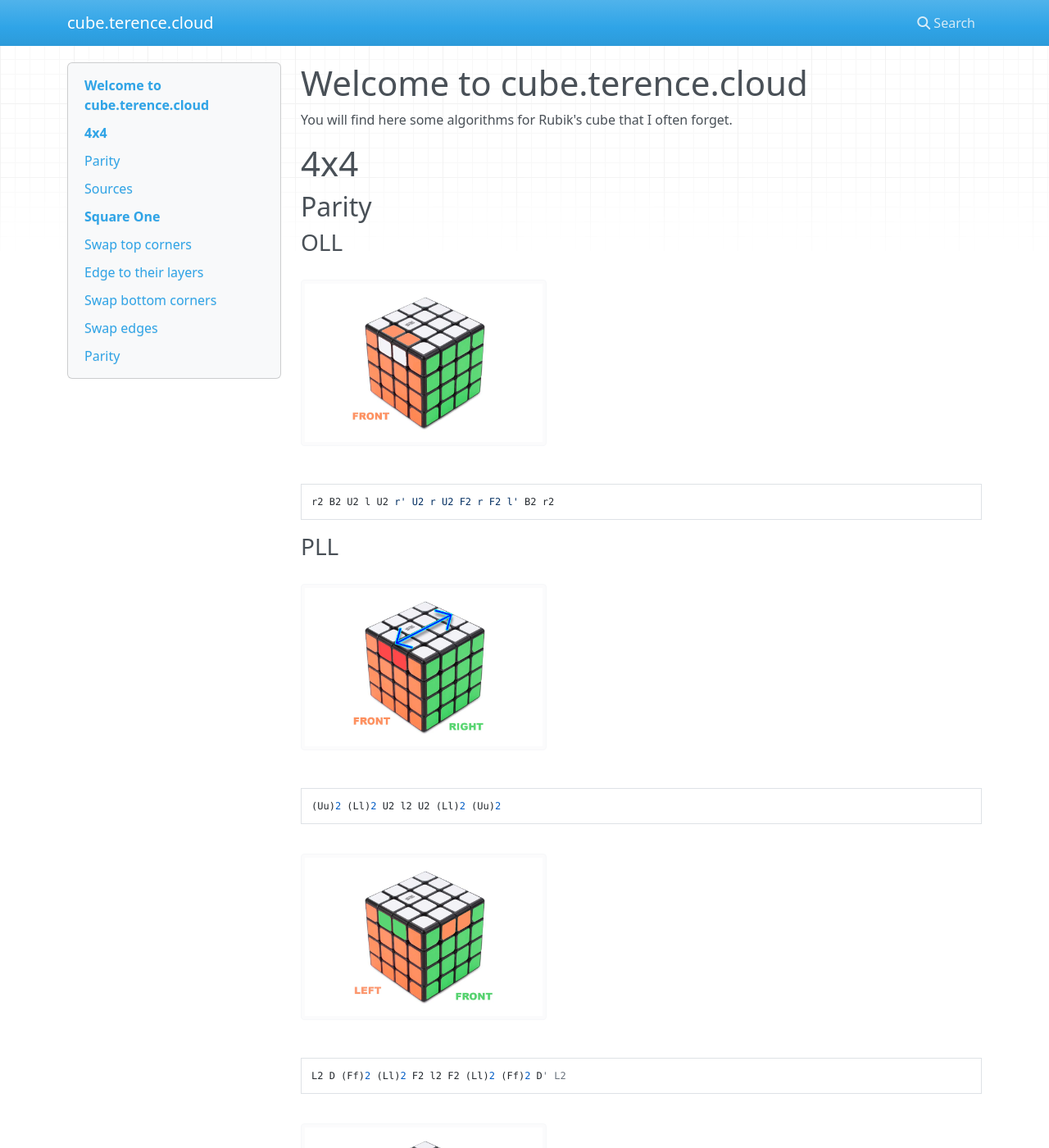
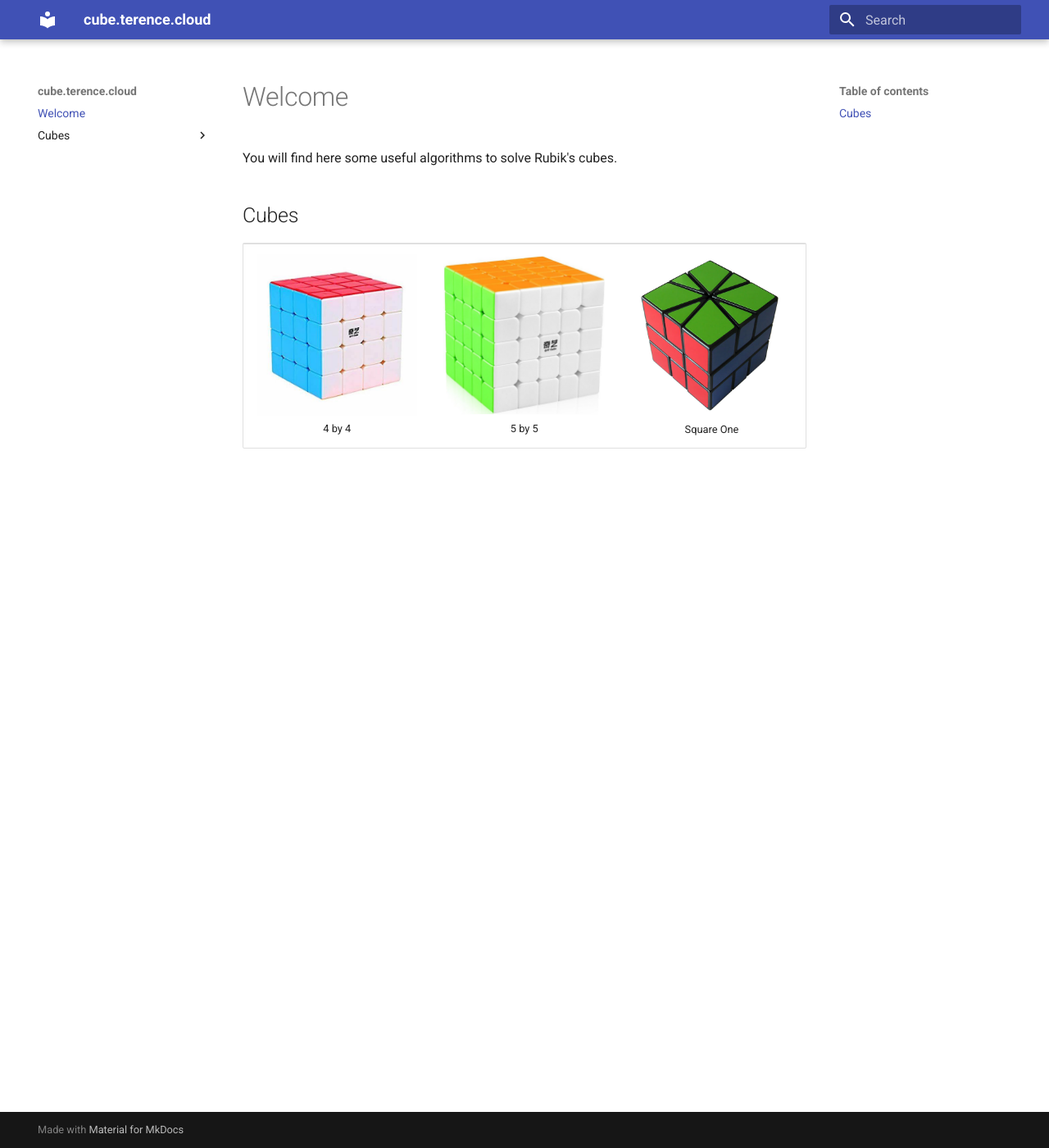
Before and after one commit to cterence/cube.terence.cloud, an MkDocs documentation site: the page built from docs/index.md, in a window 1280 px wide and 1400 px high. Shown: the whole window at 82% size. Built offline with MkDocs 1.6.1 and Material for MkDocs 9.7.7, drawn with Linux system fonts in a browser that asks for light colours; nearby versions of some CDN libraries; some of the changed text lies outside the part shown.

Commit message:
better customization + wrap code + add 5x5

```diff
--- a/docs/index.md
+++ b/docs/index.md
@@ -1,68 +1,28 @@
-# Welcome to cube.terence.cloud
+# Welcome
 
-You will find here some algorithms for Rubik's cube that I often forget.
+You will find here some useful algorithms to solve Rubik's cubes.
 
-# 4x4
+## Cubes
 
-## Parity
-
-### OLL
-
-<img src="images/4x4-oll.webp" width="300"/>
-
-    r2 B2 U2 l U2 r' U2 r U2 F2 r F2 l' B2 r2
-
-### PLL
-
-<img src="images/4x4-pll-1.webp" width="300"/>
-
-    (Uu)2 (Ll)2 U2 l2 U2 (Ll)2 (Uu)2
-
-<img src="images/4x4-pll-2.webp" width="300"/>
-
-    L2 D (Ff)2 (Ll)2 F2 l2 F2 (Ll)2 (Ff)2 D' L2
-
-<img src="images/4x4-pll-3.webp" width="300"/>
-
-    (Uu)2 (Ll)2 U2 l2 U2 (Ll)2 (Uu)2 F' U' F U F R' F2 U F U F' U' F R
-
-<img src="images/4x4-pll-4.webp" width="300"/>
-
-    (Uu)2 (Ll)2 U2 l2 U2 (Ll)2 (Uu)2 R U' L U2 R' U R L' U' L U2 R' U L' U
-
-
-## Sources
-
-* [kewbz.fr](https://www.kewbz.fr/blogs/solutions/4x4-parity-algorithms-oll-pll-algs-how-to-solve-a-4x4-rubiks-cube)
-
-# Square One
-
-## Swap top corners
-
-<img src="images/sq1-1.jpg" width="200"/>
-
-    (1, 0) / (0, -3) / (0, 3) / (0, -3) / (0, -3) / (0, 6) / (-1, 0)
-
-## Edge to their layers
-
-<img src="images/sq1-2.jpg" width="200"/>
-
-    (1, 0) / (0, -3) / (0, -3) / (-1, -1) / (1, 4) / (0, 3) / (-1, 0)
-
-## Swap bottom corners
-
-<img src="images/sq1-3.jpg" width="200"/>
-
-    / (3, -3) / (0, 3) / (-3, 0) / (3, 0) / (-3, 0) /
-
-## Swap edges
-
-<img src="images/sq1-4.jpg" width="200"/>
-
-    (0, 2) / (0, -3) / (1, 1) / (-1, 2) / (0, -2)
-
-## Parity
-
-<img src="images/sq1-5.jpg" width="200"/>
-
-    / (3,3) / (1,0) / (-2,-2) / (2,0) / (2,2) / (-1,0) / (-3,-3) / (-2,0) / (3,3) / (3,0) / (-1,-1) / (-3,0) / (1,1) / (-4,-3)
+<table>
+    <tr>
+        <td>
+        <center>
+        <a href="/cubes/4x4"><img src="/images/4x4.jpg" width="200" height="200" /></a>
+        <div>4 by 4</div>
+        </center>
+        </td>
+        <td>
+        <center>
+         <a href="/cubes/5x5"><img src="/images/5x5.png" width="200" height="200" /></a>
+        <div>5 by 5</div>
+        </center>
+        </td>
+        <td>
+        <center>
+         <a href="/cubes/square-one"><img src="/images/square-one.jpg" width="200" height="200" /></a>
+        <div>Square One</div>
+        </center>
+        </td>
+    </tr>
+</table>
--- /dev/null
+++ b/docs/stylesheets/extra.css
@@ -0,0 +1,7 @@
+pre {
+  white-space: pre-wrap;       /* css-3 */
+  white-space: -moz-pre-wrap;  /* Mozilla, since 1999 */
+  white-space: -pre-wrap;      /* Opera 4-6 */
+  white-space: -o-pre-wrap;    /* Opera 7 */
+  word-wrap: break-word;       /* Internet Explorer 5.5+ */
+}
--- a/mkdocs.yml
+++ b/mkdocs.yml
@@ -1 +1,5 @@
 site_name: cube.terence.cloud
+theme:
+  name: material
+extra_css:
+  - stylesheets/extra.css
```
Also changed, not shown: docs/cubes/4x4.md (added, +32 -0 lines), docs/cubes/5x5.md (added, +19 -0 lines), docs/cubes/square-one.md (added, +35 -0 lines), docs/images/4x4.jpg (added), docs/images/5x5-1.png (added), docs/images/5x5-2.png (added), docs/images/5x5.png (added), docs/images/square-one.jpg (added).
